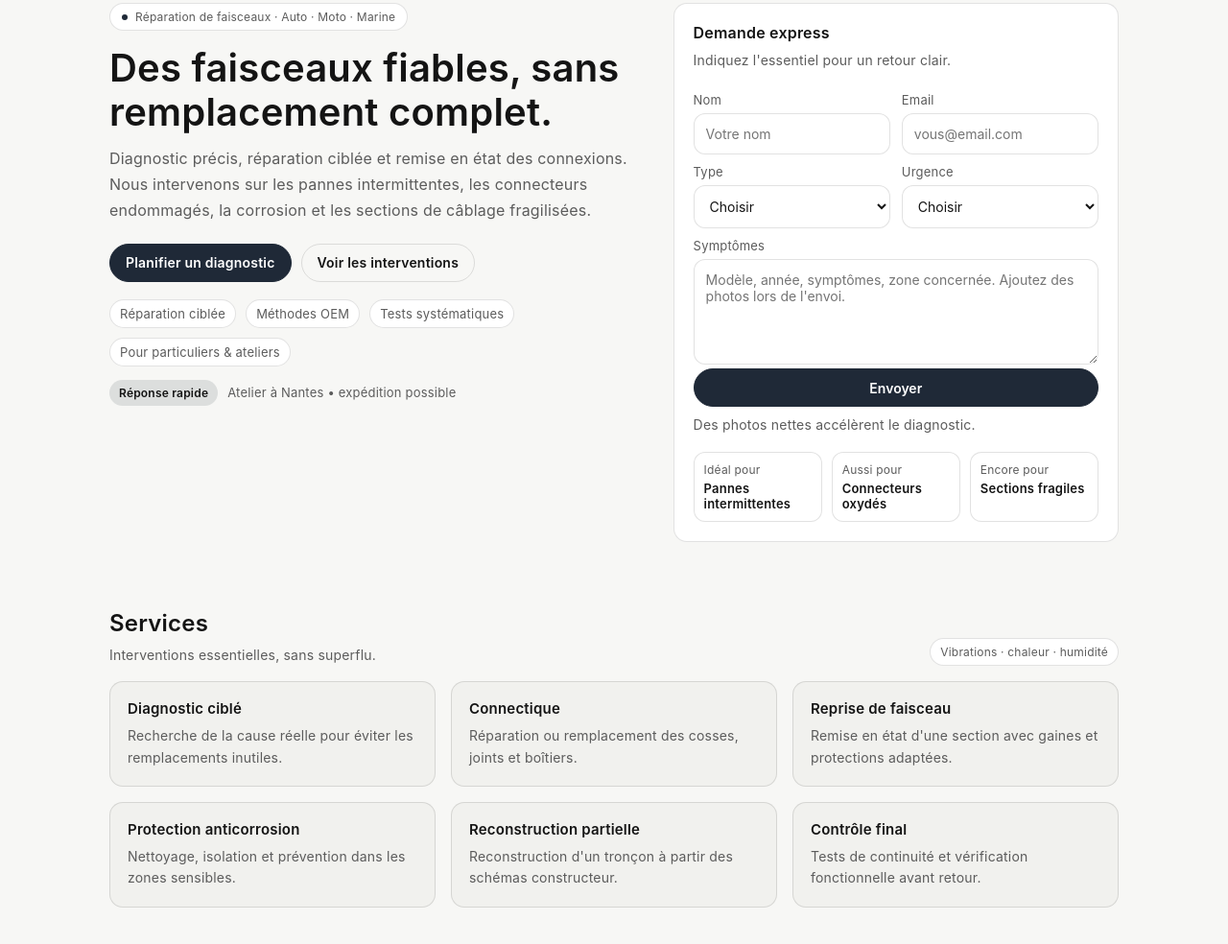
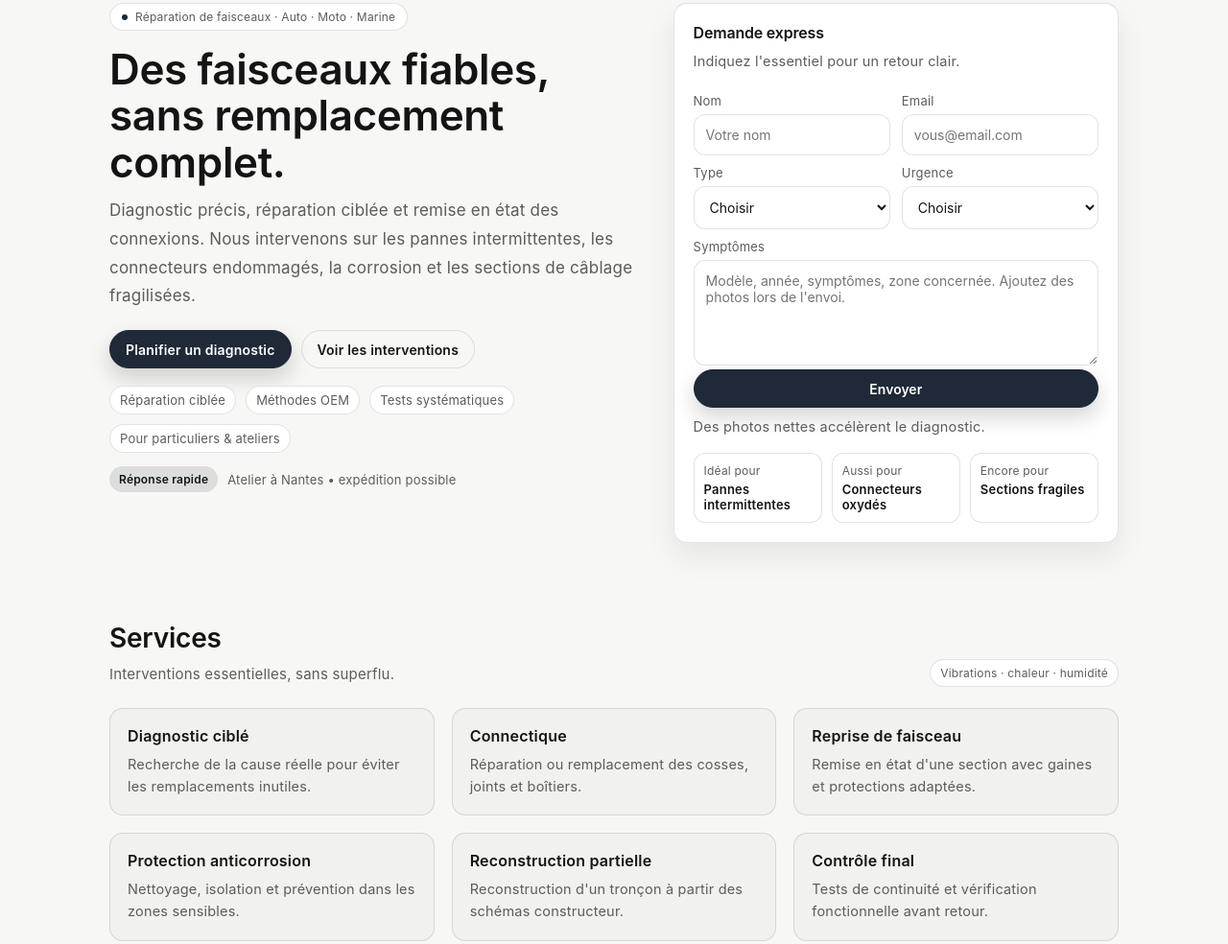
Before and after one commit to Gabin-L/wiringrepair, a plain HTML site: page index.html in a window 1280 px wide. Shown: the part 120-1104 px from the top of the page at 96% size. Drawn offline with Linux system fonts and the light colour scheme.

```diff
--- a/index.html
+++ b/index.html
@@ -227,7 +227,7 @@
       </div>
     </section>
 
-    <section class="section" id="gallery">
+    <section class="section section--gallery" id="gallery" data-section="realisations">
       <div class="container">
         <div class="section__head">
           <div>
--- a/style.css
+++ b/style.css
@@ -147,7 +147,7 @@
   font-weight: 600;
   font-size: 14px;
   border: 1px solid var(--line);
-  transition: background 0.2s ease, color 0.2s ease, transform 0.08s ease;
+  transition: background 0.2s ease, color 0.2s ease, transform 0.08s ease, box-shadow 0.2s ease;
 }
 
 .btn:active {
@@ -166,6 +166,7 @@
   background: var(--accent);
   color: #ffffff;
   border-color: var(--accent);
+  box-shadow: 0 10px 22px rgba(20, 20, 20, 0.18);
 }
 
 .btn--primary:hover {
@@ -181,10 +182,19 @@
   border: 1px solid var(--line);
   border-radius: var(--radius);
   padding: 18px;
+  box-shadow: 0 14px 30px rgba(20, 20, 20, 0.08);
+  transition: transform 0.2s ease, box-shadow 0.2s ease, border-color 0.2s ease;
+}
+
+.grid .card:hover {
+  transform: translateY(-3px);
+  box-shadow: 0 18px 30px rgba(20, 20, 20, 0.12);
+  border-color: rgba(20, 20, 20, 0.2);
 }
 
 .card--soft {
   background: var(--surface-muted);
+  box-shadow: none;
 }
 
 .card__title {
@@ -231,15 +241,25 @@
 
 h1 {
   margin-top: 16px;
-  font-size: 40px;
-  line-height: 1.15;
+  font-size: 44px;
+  line-height: 1.1;
+  letter-spacing: -0.4px;
+}
+
+h2 {
+  font-size: 28px;
+  letter-spacing: -0.2px;
+}
+
+h3 {
+  font-size: 18px;
 }
 
 .lead {
   margin-top: 12px;
   color: var(--muted);
-  font-size: 16px;
-  line-height: 1.7;
+  font-size: 17px;
+  line-height: 1.75;
   max-width: 68ch;
 }
 
@@ -367,7 +387,7 @@
 }
 
 .section {
-  padding: 42px 0;
+  padding: 54px 0;
 }
 
 .section__head {
@@ -375,14 +395,14 @@
   align-items: flex-end;
   justify-content: space-between;
   gap: 14px;
-  margin-bottom: 16px;
+  margin-bottom: 22px;
 }
 
 .section__sub {
   margin-top: 8px;
   color: var(--muted);
-  font-size: 14px;
-  line-height: 1.6;
+  font-size: 15px;
+  line-height: 1.7;
 }
 
 .section__tag {
@@ -397,7 +417,7 @@
 
 .grid {
   display: grid;
-  gap: 16px;
+  gap: 18px;
 }
 
 .grid--2 {
@@ -409,13 +429,13 @@
 }
 
 .card h3 {
-  font-size: 15px;
+  font-size: 16px;
 }
 
 .card p {
   margin-top: 8px;
   color: var(--muted);
-  font-size: 14px;
+  font-size: 14.5px;
   line-height: 1.6;
 }
 
@@ -464,6 +484,7 @@
   border-radius: var(--radius);
   border: 1px solid var(--line);
   background: var(--surface);
+  box-shadow: 0 12px 24px rgba(20, 20, 20, 0.08);
   display: flex;
   align-items: center;
   justify-content: space-between;
@@ -607,7 +628,12 @@
 .gallery {
   display: grid;
   grid-template-columns: repeat(3, 1fr);
-  gap: 14px;
+  gap: 20px;
+}
+
+.shot {
+  overflow: hidden;
+  padding: 16px;
 }
 
 .shot img {
@@ -615,9 +641,16 @@
 }
 
 .shot figcaption {
-  margin-top: 10px;
+  margin-top: 12px;
   color: var(--muted);
-  font-size: 13px;
+  font-size: 13.5px;
+  line-height: 1.6;
+}
+
+.shot:hover {
+  transform: translateY(-4px);
+  box-shadow: 0 18px 32px rgba(20, 20, 20, 0.12);
+  border-color: rgba(20, 20, 20, 0.2);
 }
 
 @media (max-width: 980px) {
@@ -630,7 +663,7 @@
   }
 
   h1 {
-    font-size: 34px;
+    font-size: 36px;
   }
 
   .grid--2,
```
